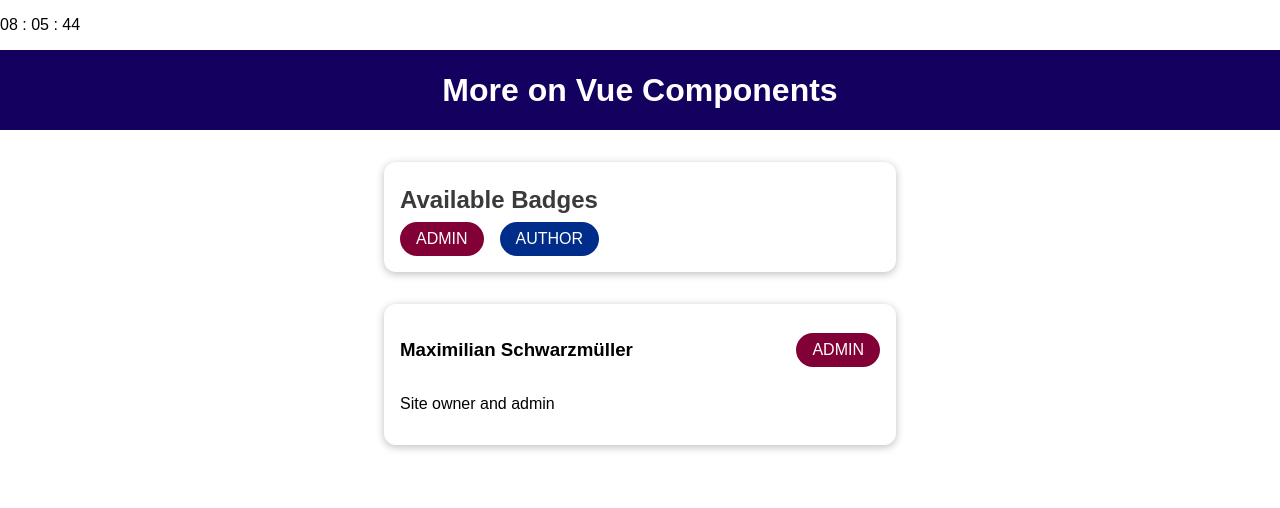
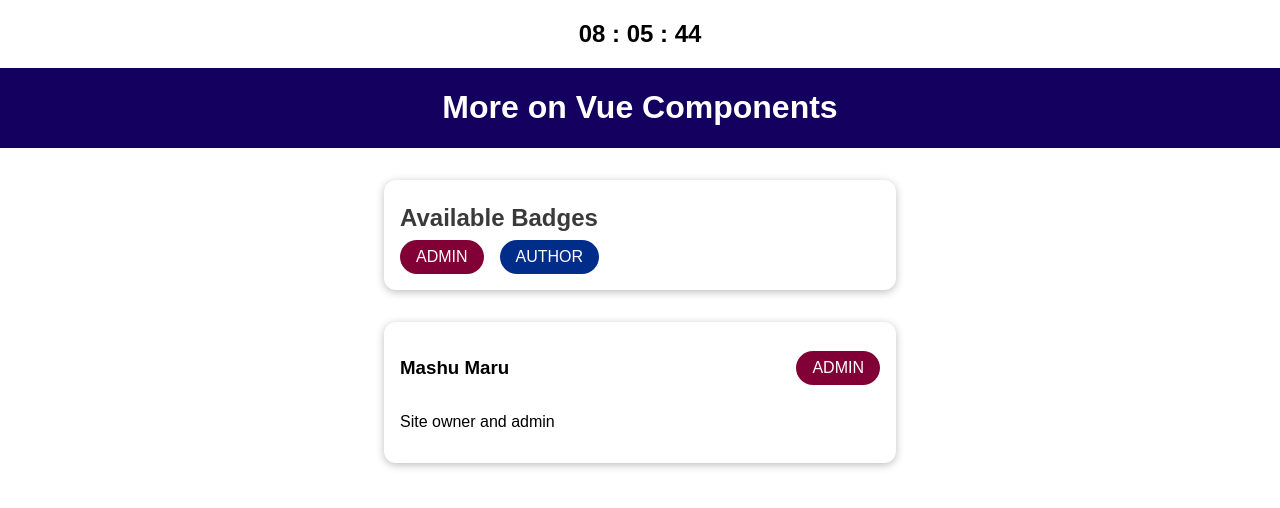
Before and after one commit to MashuMaru/Components-local-project---time-function, a Vue app: page / in a window 1280 px wide. Shown: the top 508 px of the page. Built offline with nearby package versions, Linux system fonts and the light colour scheme.

Commit message:
added class

```diff
--- a/src/App.vue
+++ b/src/App.vue
@@ -1,8 +1,8 @@
 <template>
   <div>
-    <p>
+    <h2 class="clock">
       <span>{{ time }} </span>
-    </p>
+    </h2>
     <TheHeader />
     <BadgeList />
     <UserInfo
@@ -23,7 +23,7 @@ export default {
   data() {
     return {
       activeUser: {
-        name: "Maximilian Schwarzmüller",
+        name: "Mashu Maru",
         description: "Site owner and admin",
         role: "admin",
       },
@@ -53,11 +53,6 @@ export default {
         }
         return (this.time = hour + " : " + minutes + " : " + seconds);
       });
-      // var now = new Date();
-      // var hour = now.getHours();
-      // var minutes = now.getMinutes();
-      // var seconds = now.getSeconds();
-      // return (this.hour = hour + " : " + minutes + " : " + seconds);
     },
   },
   mounted: function() {
@@ -74,4 +69,8 @@ html {
 body {
   margin: 0;
 }
+
+.clock {
+  text-align: center;
+}
 </style>
```
